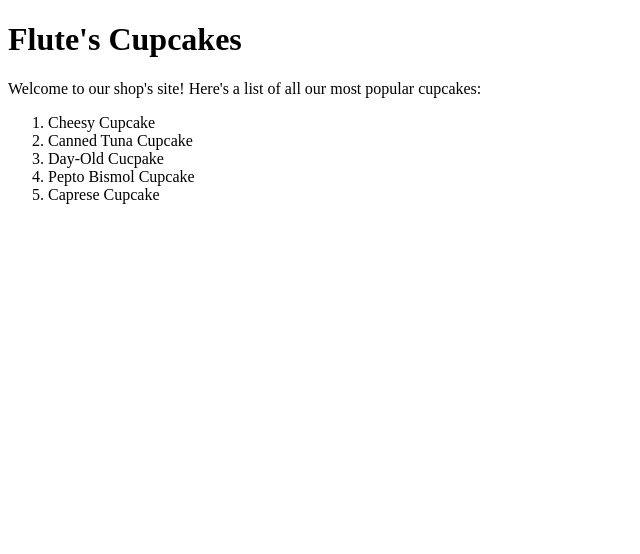
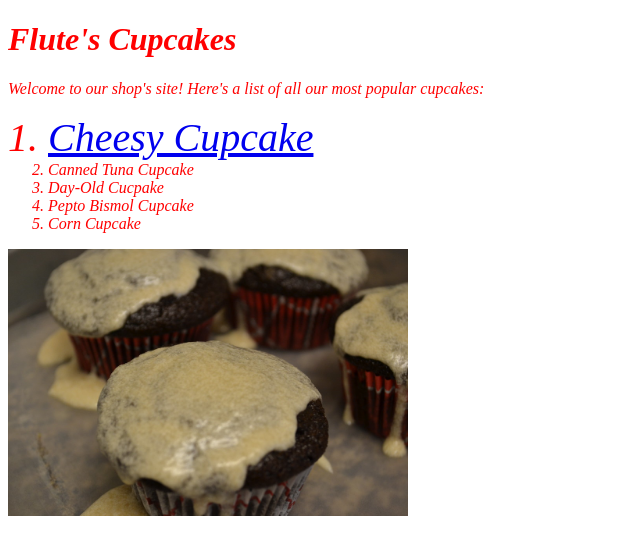
Before and after one commit to jfpalchak/cupcake, a plain HTML site: page index.html in a window 1280 px wide. Shown: the whole page, without its empty margins (0-640 px from the left). Drawn offline with Linux system fonts and the light colour scheme.

Commit message:
Add images, another page, and styling.
Co-authored-by: Daisy Orozco <daisyyy.ob@gmail.com>

```diff
--- a/css/styles.css
+++ b/css/styles.css
@@ -0,0 +1,8 @@
+.flashy {
+    color: red;
+    font-style: italic;
+}
+
+#best {
+    font-size: 40px;
+}
--- a/index.html
+++ b/index.html
@@ -5,23 +5,28 @@
     <meta http-equiv="X-UA-Compatible" content="IE=edge">
     <meta name="viewport" content="width=device-width, initial-scale=1.0">
     <title>Cupcake Shop</title>
-    <link href="css/styles.css" rel="stylesheet" type="text/style">
+    <link href="css/styles.css" rel="stylesheet" type="text/css">
 </head>
 <body>
-    <h1> Flute's Cupcakes </h1>
+    <h1 class="flashy"> Flute's Cupcakes </h1>
 
     <div>
-        <p> Welcome to our shop's site! Here's a list of all our most popular cupcakes: </p>
+        <p class="flashy"> Welcome to our shop's site! Here's a list of all our most popular cupcakes: </p>
+    </div>
+
+    <div class="flashy">
+        <ol>
+            <li id="best"><a href="ugly.html">Cheesy Cupcake</a></li>
+            <li>Canned Tuna Cupcake</li>
+            <li>Day-Old Cucpake</li>
+            <li>Pepto Bismol Cupcake</li>
+            <li>Corn Cupcake</li>
+        </ol>
     </div>
 
     <div>
-        <ol>
-            <li>Cheesy Cupcake</li>
-            <li>Canned Tuna Cupcake</li>
-            <li>Day-Old Cucpake</li>
-            <li>Pepto Bismol Cupcake</li>
-            <li>Caprese Cupcake</li>
-        </ol>
+        <img src="images/yummyCupcakes.jpeg" alt="A Cheesy Cupcake" width="400px">
     </div>
+
 </body>
 </html>
```
Also changed, not shown: ugly.html (added, +18 -0 lines), images/uglyCupcake.jpeg (added), images/yummyCupcakes.jpeg (added).
